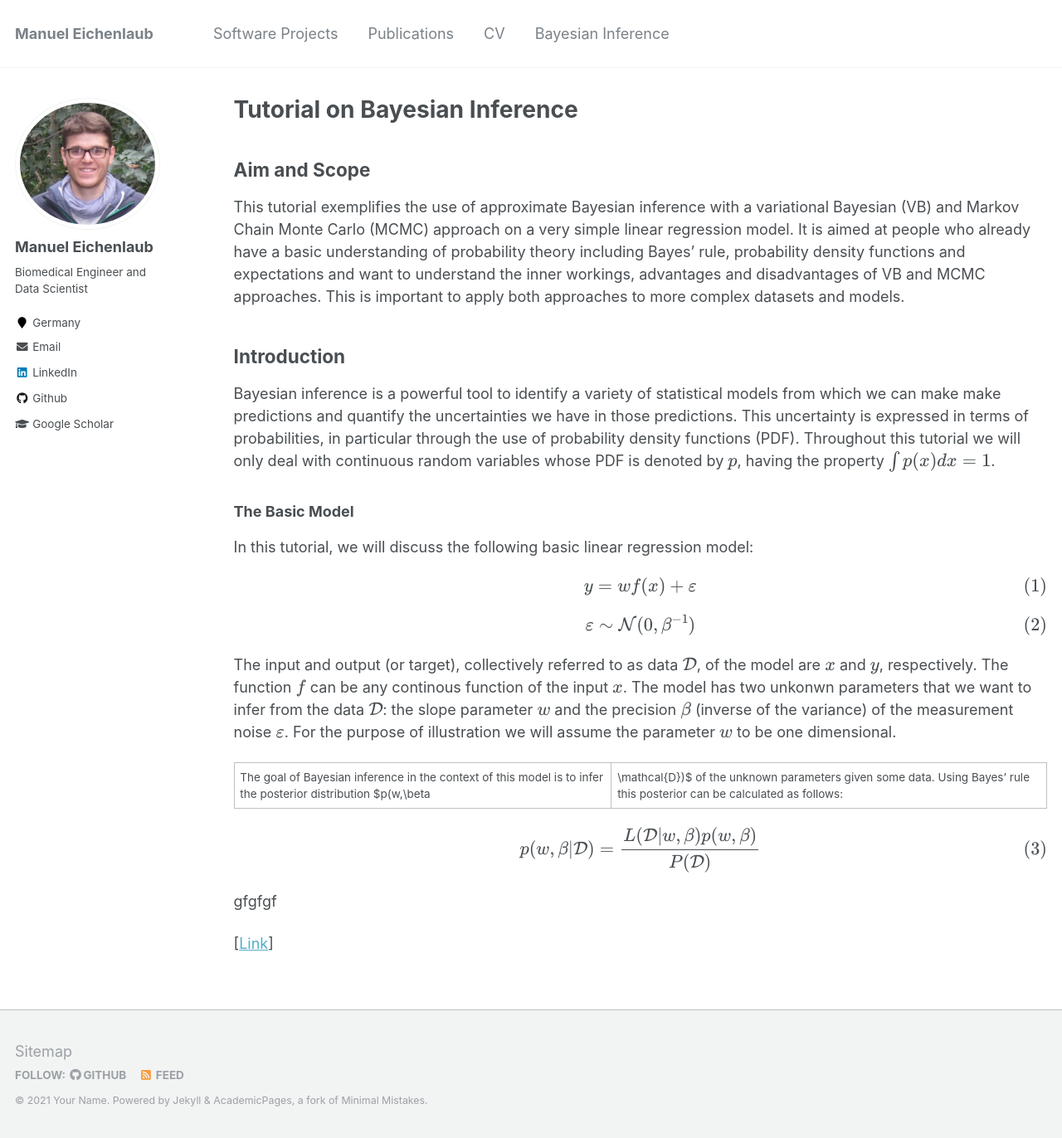
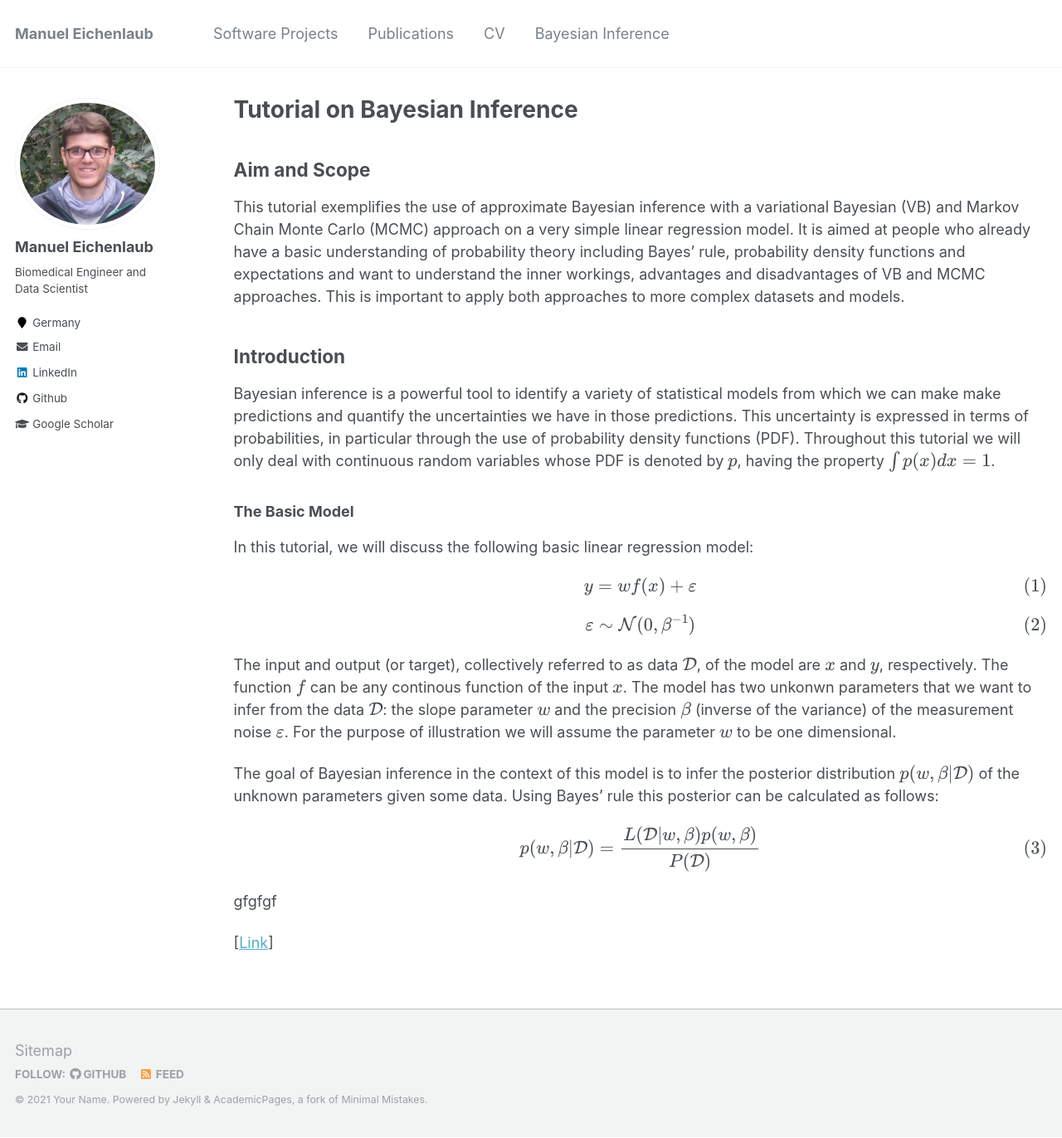
Before and after one commit to manueich/manueich.github.io, a Jekyll site: the page built from _pages/bayesian_inference.md, in a window 1280 px wide and 1372 px high. Shown: the whole window at 83% size. Built offline with Jekyll 4.4.1, drawn with Linux system fonts in a browser that asks for light colours; formulas are drawn with MathJax 3.

```diff
--- a/_pages/bayesian_inference.md
+++ b/_pages/bayesian_inference.md
@@ -23,7 +23,7 @@ $$\varepsilon \sim \mathcal{N}(0,\beta^{-1})$$
 
 The input and output (or target), collectively referred to as data $\mathcal{D}$, of the model are $x$ and $y$, respectively. The function $f$ can be any continous function of the input $x$. The model has two unkonwn parameters that we want to infer from the data $\mathcal{D}$: the slope parameter $w$ and the precision $\beta$ (inverse of the variance) of the measurement noise $\varepsilon$. For the purpose of illustration we will assume the parameter $w$ to be one dimensional.
 
-The goal of Bayesian inference in the context of this model is to infer the posterior distribution $p(w,\beta|\mathcal{D})$ of the unknown parameters given some data. Using Bayes' rule this posterior can be calculated as follows:
+The goal of Bayesian inference in the context of this model is to infer the posterior distribution $p(w,\beta\|\mathcal{D})$ of the unknown parameters given some data. Using Bayes' rule this posterior can be calculated as follows:
 
 $$p(w,\beta|\mathcal{D})=\frac{L(\mathcal{D}|w,\beta)p(w,\beta)}{P(\mathcal{D})}$$
 
```
